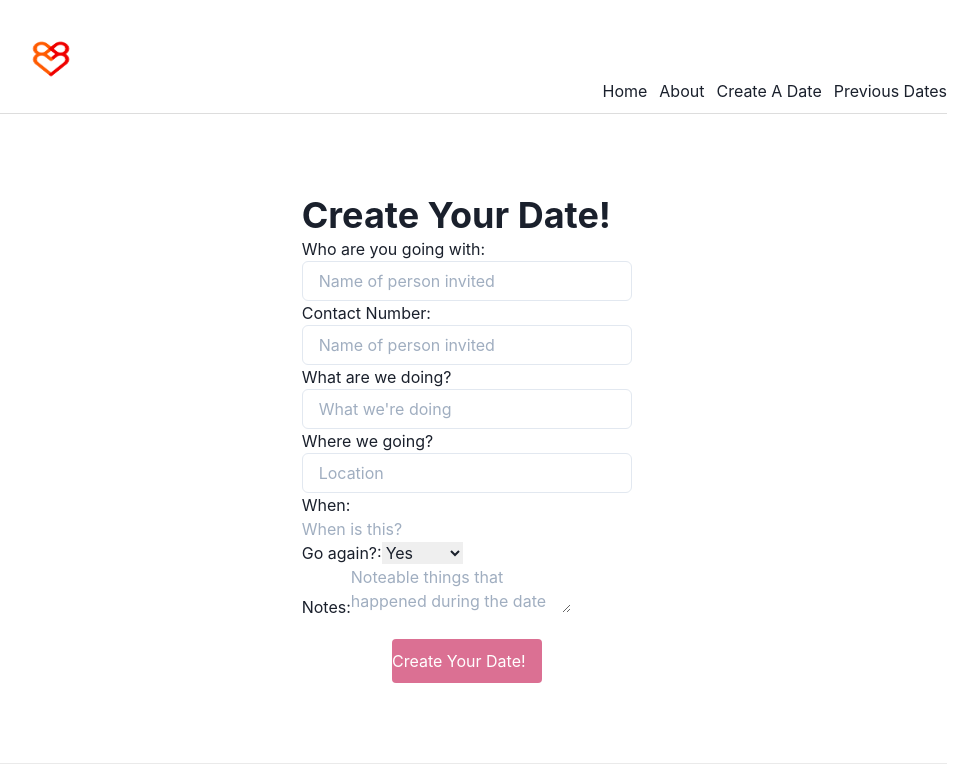
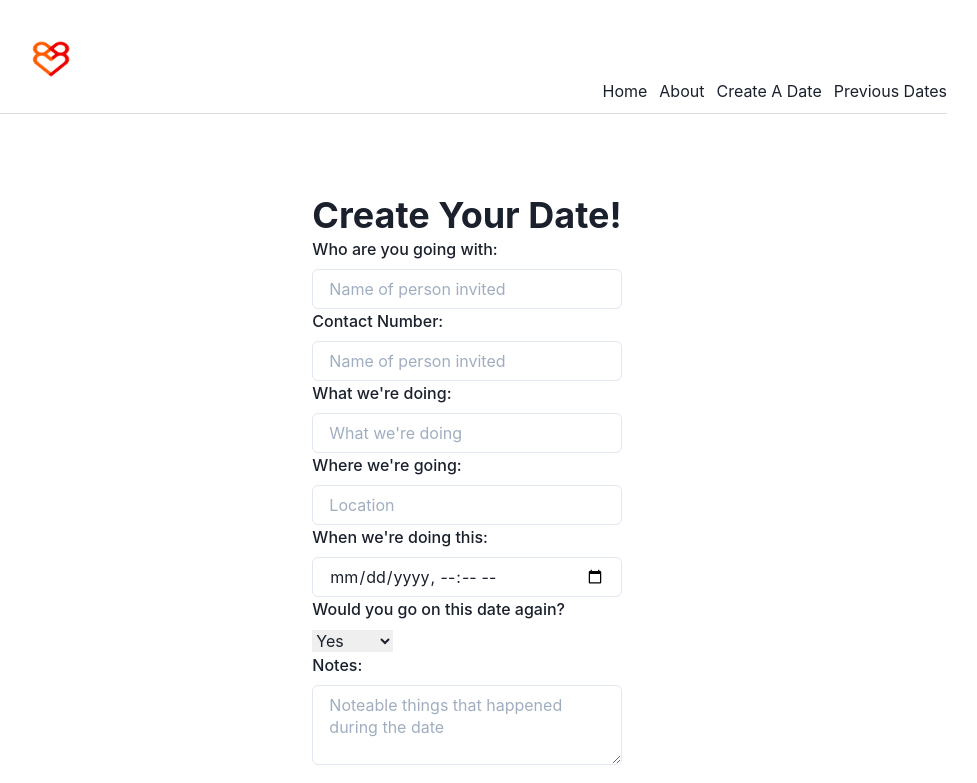
Before and after one commit to nme22/dateNight, a Next.js app in the folder datingapp/: page /FormDate in a window 1280 px wide. Shown: the top 783 px of the page, without its empty margins (173-1150 px from the left). Built offline with nearby package versions, Linux system fonts and the light colour scheme.

Commit message:
Formdate getting there

```diff
--- a/datingapp/package.json
+++ b/datingapp/package.json
@@ -16,6 +16,7 @@
     "framer-motion": "^4.1.17",
     "next": "11.1.2",
     "react": "17.0.2",
+    "react-datepicker": "^4.2.1",
     "react-dom": "17.0.2"
   },
   "devDependencies": {
--- a/datingapp/pages/FormDate.js
+++ b/datingapp/pages/FormDate.js
@@ -1,12 +1,14 @@
+import React, { useState } from 'react';
+import DatePicker from 'react-datepicker';
 import Link from 'next/link';
 import styles from '../styles/Form.module.css';
 import {
   FormControl,
   FormLabel,
-  Text,
   Input,
   VStack,
   Heading,
+  Textarea,
 } from '@chakra-ui/react';
 
 const FormDate = () => {
@@ -15,7 +17,7 @@ const FormDate = () => {
       <div className="form">
         <Heading alignSelf="center"> Create Your Date! </Heading>
         <FormControl colSpan={2}>
-          <Text>Who are you going with:</Text>
+          <FormLabel>Who are you going with:</FormLabel>
           <Input
             type="text"
             autoComplete="name"
@@ -23,26 +25,24 @@ const FormDate = () => {
             placeholder="Name of person invited"
           />
 
-          <Text>Contact Number:</Text>
+          <FormLabel>Contact Number:</FormLabel>
           <Input type="text" required placeholder="Name of person invited" />
 
-          <Text>What are we doing?</Text>
+          <FormLabel>What we're doing:</FormLabel>
           <Input type="text" required placeholder="What we're doing" />
 
-          <Text>Where we going?</Text>
+          <FormLabel>Where we're going:</FormLabel>
           <Input type="text" required placeholder="Location" />
 
-          <label>When:</label>
-          <p className="form-field">
-            <input
-              id="dateWhen"
-              type="text"
-              required
-              placeholder="When is this?"
-            />
-          </p>
+          <FormLabel>When we're doing this:</FormLabel>
+          <Input type="datetime-local" />
+          {/* <DatePicker
+            selected={''}
+            type="datetime-local"
+            onChange={(date) => setStartDate(date)}
+          /> */}
 
-          <label>Go again?:</label>
+          <FormLabel>Would you go on this date again?</FormLabel>
           <select
             id="repeat"
             type="boolean"
@@ -54,13 +54,11 @@ const FormDate = () => {
           </select>
         </FormControl>
 
-        <label>Notes:</label>
-        <textarea
-          className="form-field-textarea"
-          id="note"
+        <FormLabel>Notes:</FormLabel>
+        <Textarea
           type="text"
           placeholder="Noteable things that happened during the date"
-        ></textarea>
+        ></Textarea>
 
         <Link href="/Previous Dates">
           <button className={styles.btn}>
```
Also changed, not shown: 1 other file (tests, documents, lock files or other folders).
